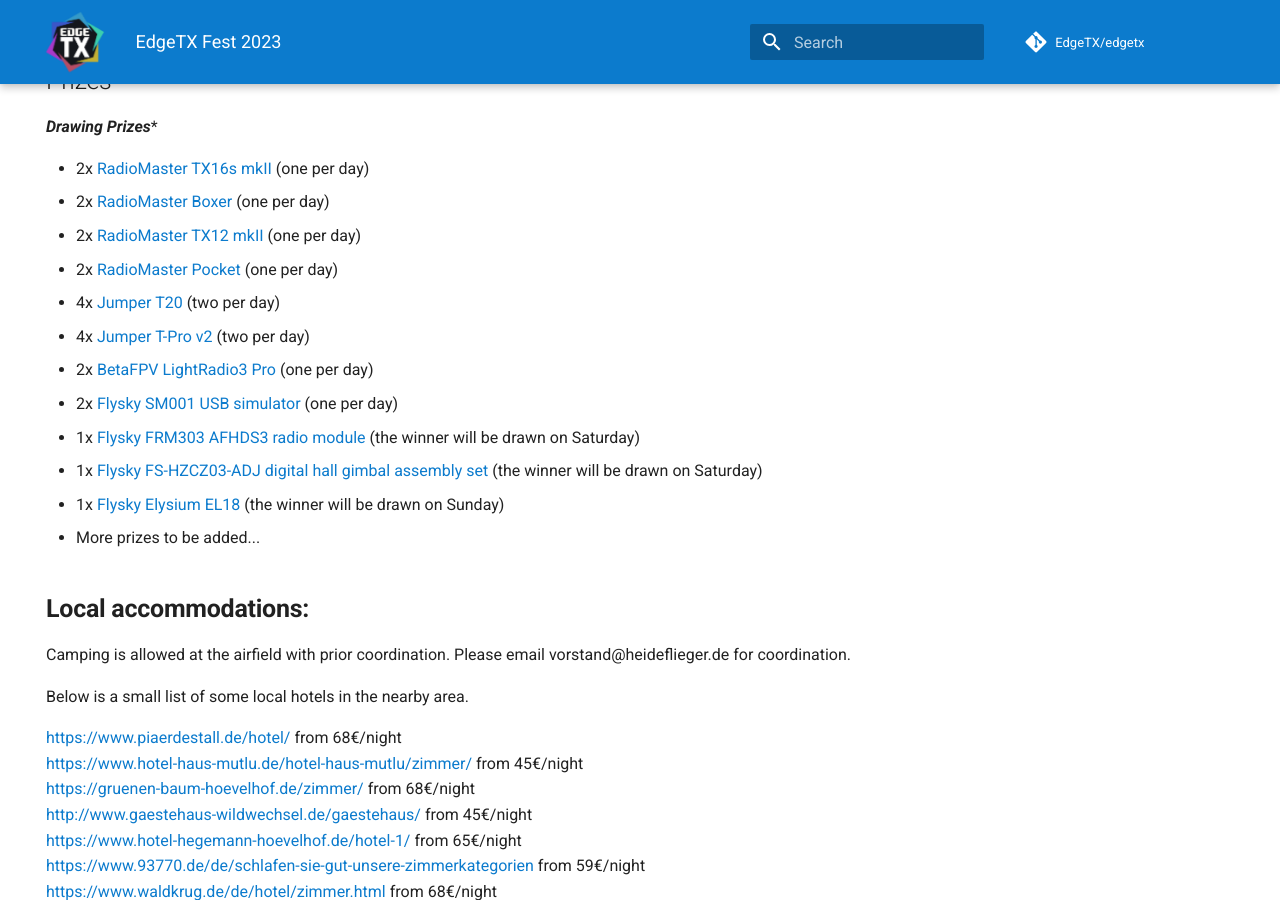
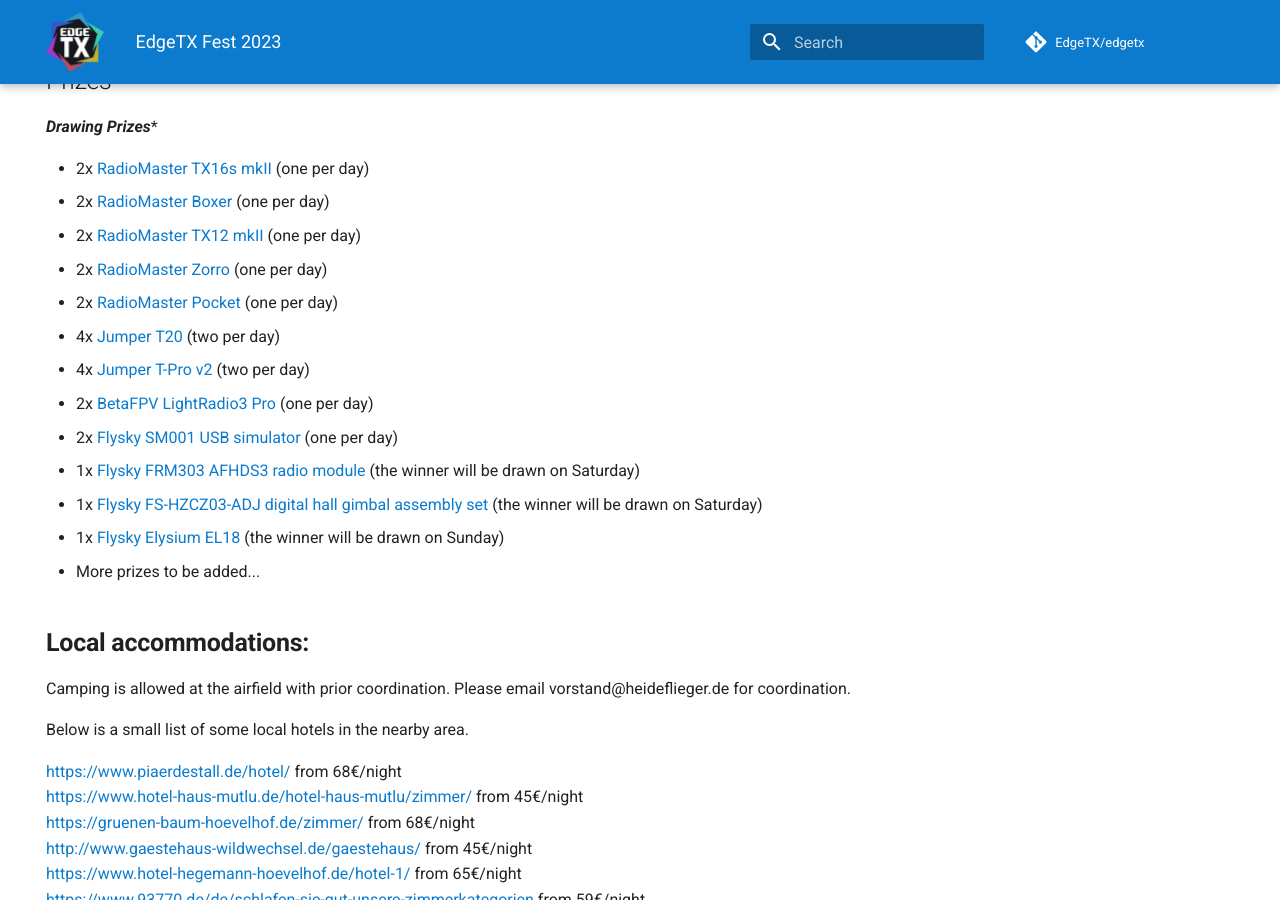
Before and after one commit to EdgeTX/edgetx.github.io, an MkDocs documentation site: the page built from docs/fest2023.md, in a window 1280 px wide and 900 px high, scrolled down 1725 px. Built offline with MkDocs 1.6.1 and Material for MkDocs 9.7.7, drawn with Linux system fonts in a browser that asks for light colours; comment, search, counter and statistics services are not loaded.

Commit message:
2x RM Zorro -> EdgeTX Fest 2023

```diff
--- a/docs/fest2023.md
+++ b/docs/fest2023.md
@@ -49,6 +49,7 @@
 - 2x [RadioMaster TX16s mkII](https://www.radiomasterrc.com/products/tx16s-mark-ii-radio-controller) (one per day)
 - 2x [RadioMaster Boxer](https://www.radiomasterrc.com/products/boxer-radio-controller-m2) (one per day)
 - 2x [RadioMaster TX12 mkII](https://www.radiomasterrc.com/products/tx12-mark-ii-radio-controller) (one per day)
+- 2x [RadioMaster Zorro](https://www.radiomasterrc.com/products/zorro-radio-controller) (one per day)
 - 2x [RadioMaster Pocket](https://www.radiomasterrc.com/products/pocket-radio-controller-m2) (one per day)
 - 4x [Jumper T20](https://www.jumper-rc.com/t20-p0117.html) (two per day)
 - 4x [Jumper T-Pro v2](https://www.jumper-rc.com/jumper-t-pro-internal-24g-1000mw-expresslrs-elrs-module-radio-controller-hall-sensor-gimbals-edgetx-opentx-p0114.html) (two per day)
```
